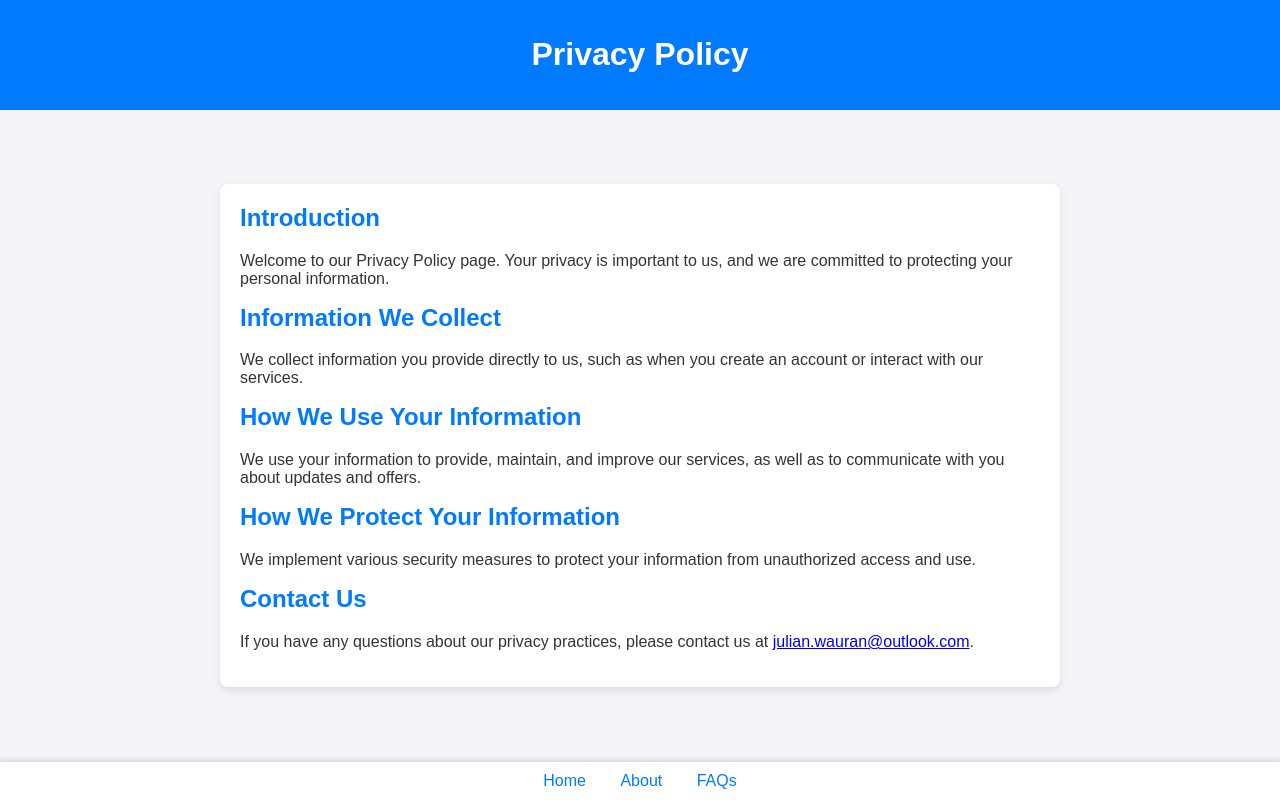
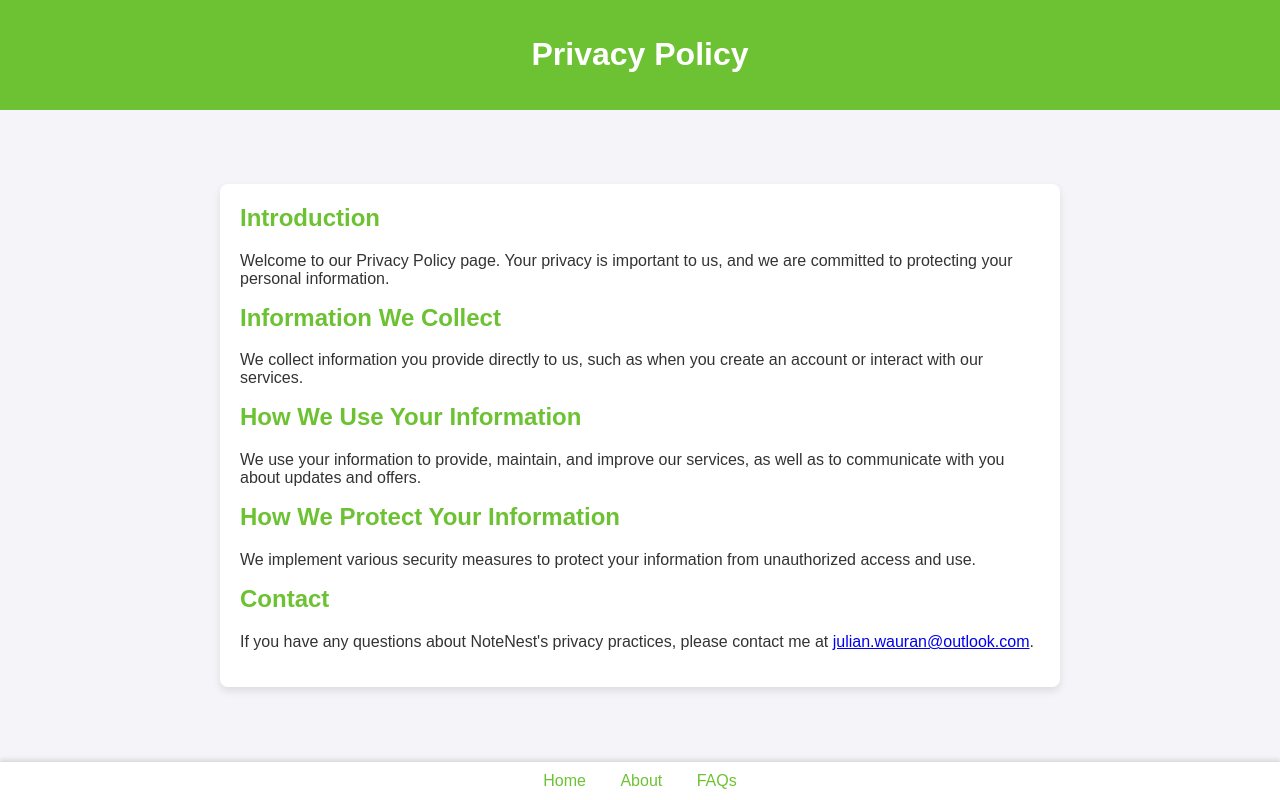
Before and after one commit to julianwauran/julianwauran.github.io, a plain HTML site: page privacy.html in a window 1280 px wide. Drawn offline with Linux system fonts and the light colour scheme.

Commit message:
Add files via upload

```diff
--- a/privacy.html
+++ b/privacy.html
@@ -17,7 +17,7 @@
         }
 
         header {
-            background: #007BFF;
+            background: #6cc232;
             color: #fff;
             padding: 15px;
             text-align: center;
@@ -50,7 +50,7 @@
 
         footer a {
             margin: 0 15px;
-            color: #007BFF;
+            color: #6cc232;
             text-decoration: none;
         }
 
@@ -64,7 +64,7 @@
         }
 
         h2 {
-            color: #007BFF;
+            color: #6cc232;
             margin-top: 0;
         }
     </style>
@@ -87,8 +87,8 @@
             <h2>How We Protect Your Information</h2>
             <p>We implement various security measures to protect your information from unauthorized access and use.</p>
 
-            <h2>Contact Us</h2>
-            <p>If you have any questions about our privacy practices, please contact us at <a href="mailto:julian.wauran@outlook.com">julian.wauran@outlook.com</a>.</p>
+            <h2>Contact</h2>
+            <p>If you have any questions about NoteNest's privacy practices, please contact me at <a href="mailto:julian.wauran@outlook.com">julian.wauran@outlook.com</a>.</p>
         </div>
     </div>
     <footer>
```
